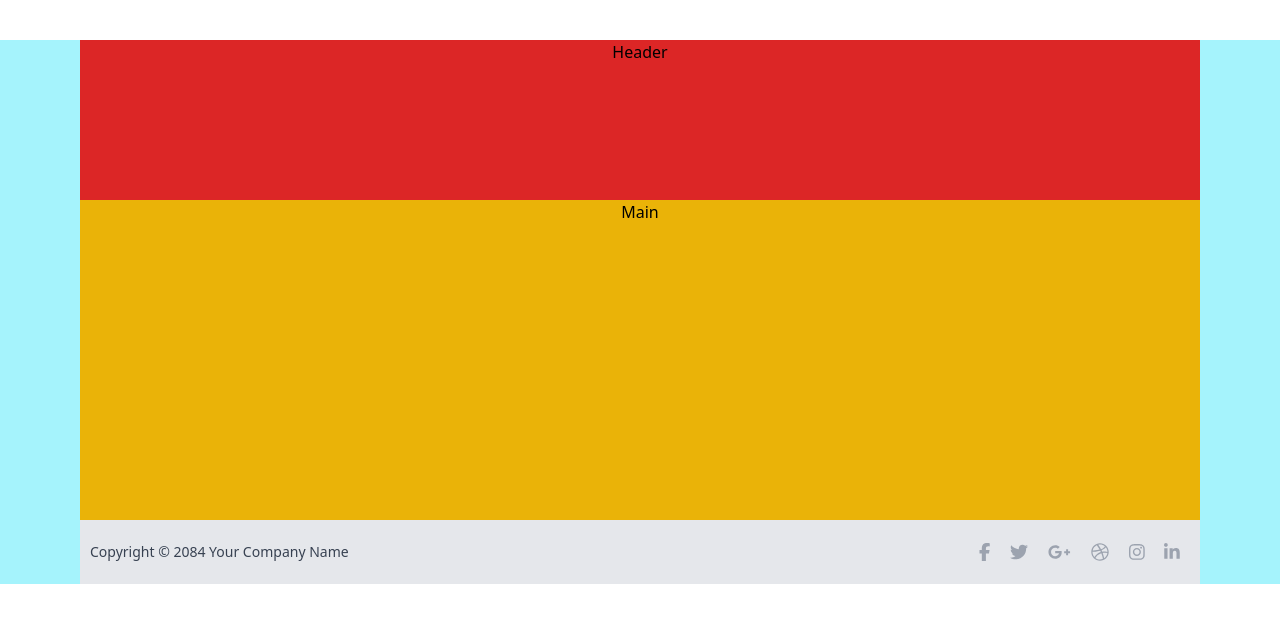
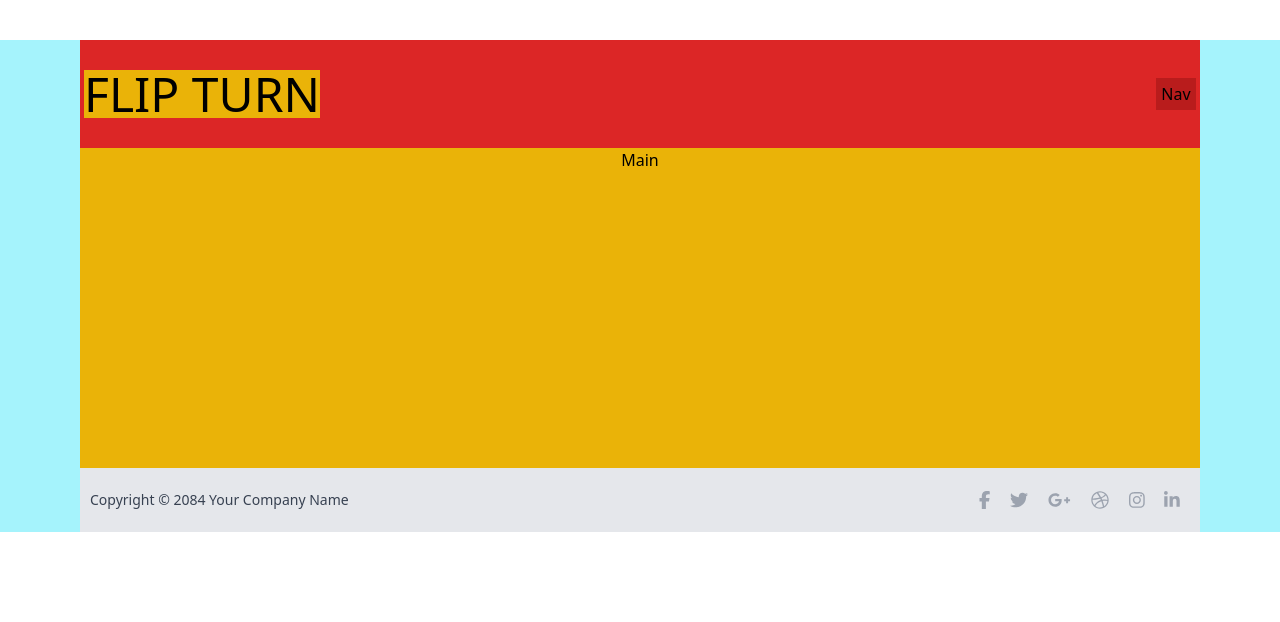
Before and after one commit to amin-bani-a/flip, a React (Create React App) app: page / in a window 1280 px wide. Shown: the top 622 px of the page. Built offline with nearby package versions, Linux system fonts and the light colour scheme.

Commit message:
nav-first-draft

```diff
--- a/src/components/Header.jsx
+++ b/src/components/Header.jsx
@@ -2,7 +2,12 @@ import React from 'react'
 
 function Header() {
     return (
-        <div className='bg-red-600 text-center h-40 justify-center'>Header</div>
+        <div className='bg-red-600 text-center h-[6.75rem] flex flex-row justify-between items-center'>
+            <div className='bg-yellow-500 w-15 text-5xl m-1 p-'>FLIP TURN</div>
+            <div>
+                <div className='bg-red-700 w-10 m-1 p-1 '>Nav</div>
+            </div>
+        </div>
     )
 }
 
```
